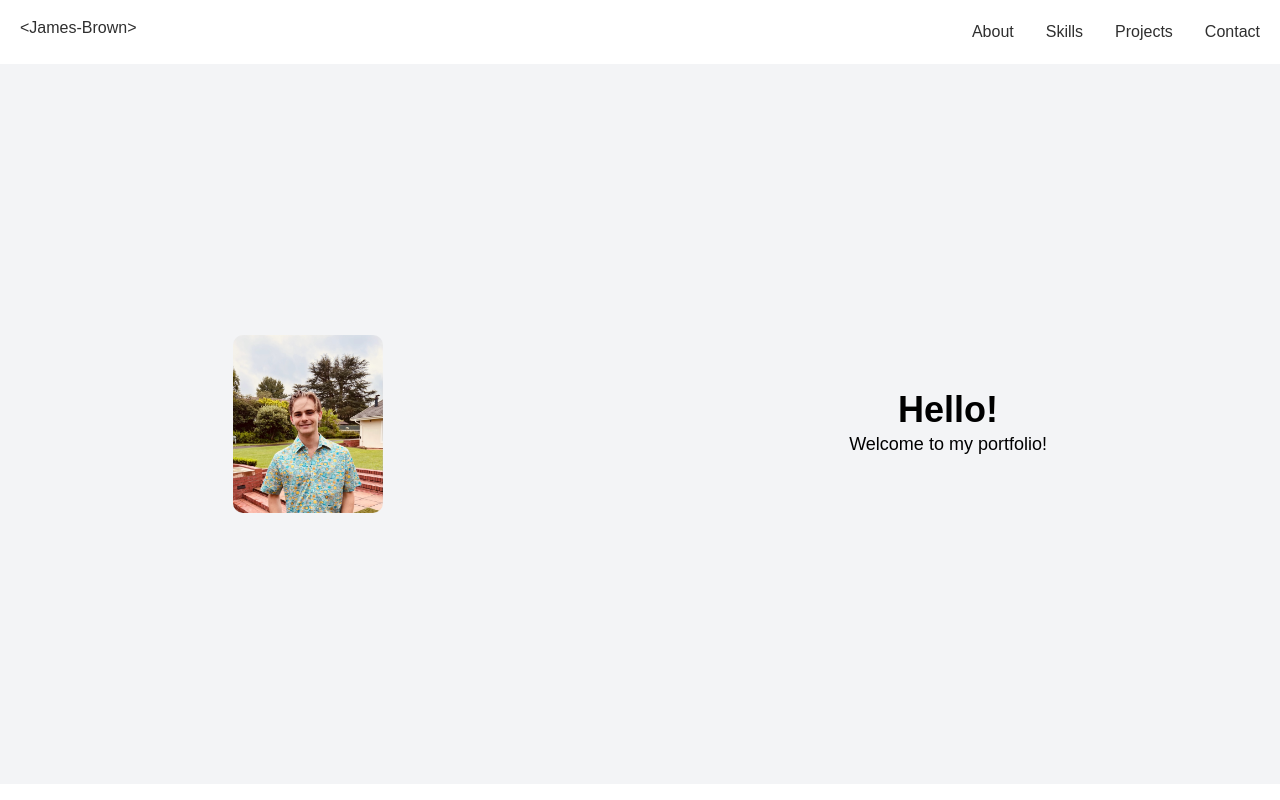
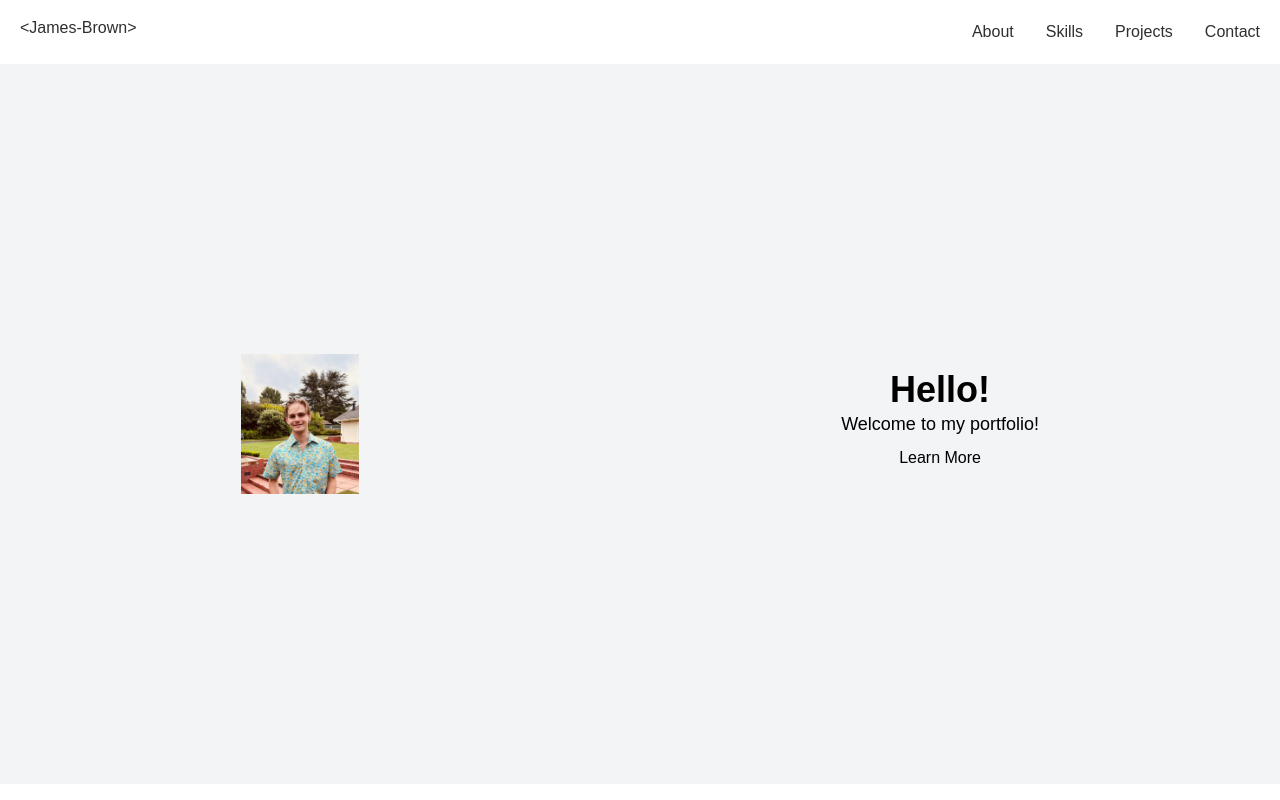
Before and after one commit to James-Frown/James-Frown.com, a Next.js app: page / in a window 1280 px wide. Shown: the top 800 px of the page. Built offline with nearby package versions, Linux system fonts and the light colour scheme.

Commit message:
feat(landing): add basic landing layout

```diff
--- a/src/app/page.tsx
+++ b/src/app/page.tsx
@@ -1,22 +1,29 @@
 import ProfileImage2 from "../assets/images/ProfileImg_1.jpg";
 import Image from "next/image";
+import Link from "next/link";
 
 export default function HOME() {
   return (
     <>
-      <main className="">
-        <div className="flex flex-row items-center justify-around h-[90vh] bg-gray-100">
+      <main className="flex flex-row flex-wrap items-center justify-around h-[90vh] bg-gray-100">
         <Image
           src={ProfileImage2}
           width={150}
           height={150}
           alt="Profile Image"
-            className="rounded-[10px] object-cover"
+          className="rounded-[10px] object-cover p-4"
         />
-          <div className="flex flex-col items-center justify-center">
+        <div className="flex flex-col items-center justify-center p-4">
           <h1 className="text-black text-4xl font-bold">Hello!</h1>
           <p className="text-black text-lg">Welcome to my portfolio!</p>
-          </div>
+          <p className="text-black text-md p-2 hover:text-blue-500">
+            <Link
+              href="/about"
+              className="hover:border-b-blue-500 border-b-2 border-transparent transition duration-300 ease-in-out p-2"
+            >
+              Learn More
+            </Link>
+          </p>
         </div>
       </main>
     </>
```
Lines whose indentation alone changed are shown as unchanged.
